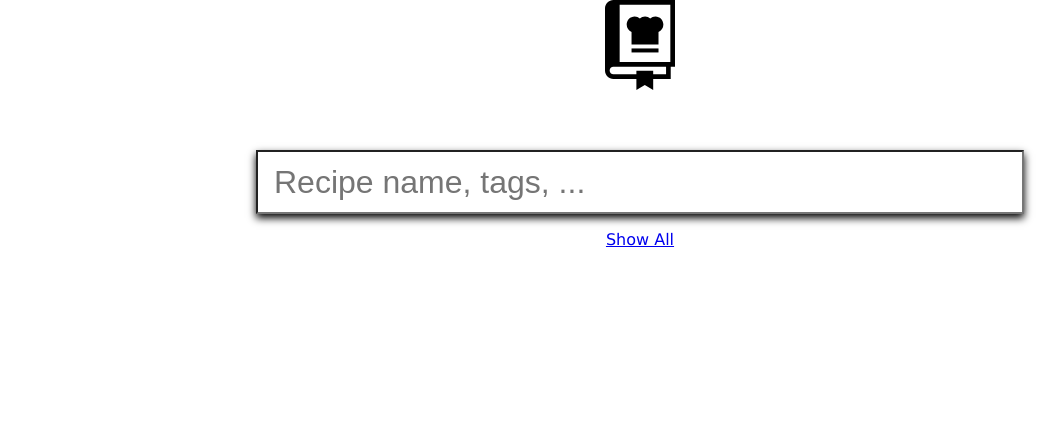
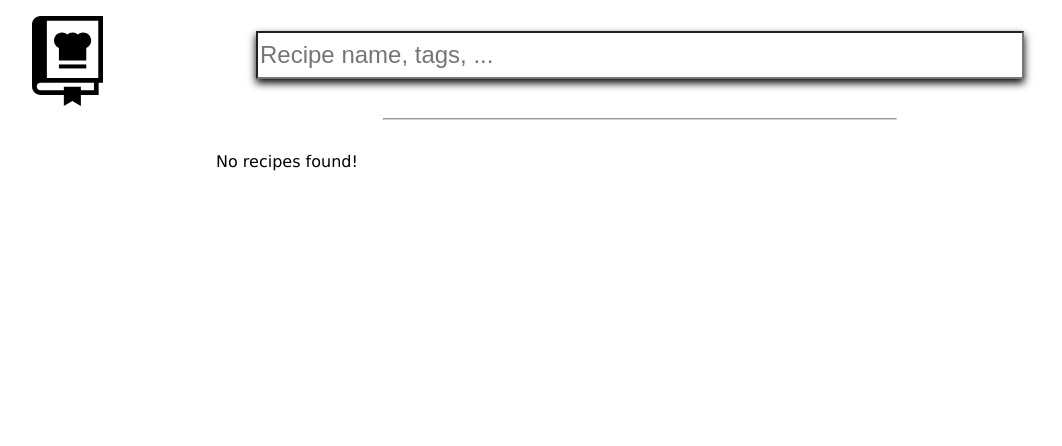
Before and after one commit to strangeglyph/cookbook, a Flask app: template templates/listing.jinja2 in a window 1280 px wide. Shown: the top 446 px of the page, without its empty margins (0-1062 px from the left). Run offline with Flask 2, Linux system fonts and the light colour scheme; the template is opened without the code that fills it, so the values that code supplies are empty; parts of the project's set-up code (start-up, migrations or seed data) failed here and were passed over.

Commit message:
Listing page (desktop only)

```diff
--- a/cookbook.py
+++ b/cookbook.py
@@ -49,6 +49,7 @@ class RecipeStep:
             else:
                 self.yields = [yields]
 
+
 class Recipe:
     def __init__(self, id: str, lang: str, name: str, serves: int,
                  note: str = None,
@@ -68,7 +69,7 @@ class Recipe:
             if type(tags) == str:
                 tags = tags.split()
             for tag in tags:
-                self.tags.append(tag.lower().strip())
+                self.tags.append(tag.lower().strip().strip(','))
 
         self.prep: List[RecipeStep] = []
         if prep is not None:
--- a/main.py
+++ b/main.py
@@ -23,7 +23,11 @@ def lang():
 
 @app.route('/')
 def index():
-    resp = flask.render_template('index.jinja2', langs=book.by_language.keys())
+    if request.args.get("lang") in book.by_language:
+        resp = flask.render_template('index.jinja2', langs=book.by_language.keys(), active_lang=request.args.get("lang"))
+    else:
+        resp = flask.render_template('index.jinja2', langs=book.by_language.keys(), active_lang=lang())
+
     if request.cookies.get("lang") not in book.by_language:
         resp.set_cookie("lang", app.config["defaultlang"])
     if request.args.get("lang") in book.by_language:
@@ -51,12 +55,14 @@ def search():
     for recipe in results:
         print(f"{recipe.name} [{recipe.lang}]")
 
-    if not results:
-        flask.flash("No result found :(")
-        flask.redirect('/')
+    resp = flask.make_response(flask.render_template('listing.jinja2', results=results, active_lang=lang()))
+    return resp
 
-    resp = flask.make_response(flask.render_template('listing.jinja2', langs=book.by_language.keys(), active_lang=lang()))
-    return resp
+
+@app.route("/all")
+def all():
+    results = book.by_language[lang()]
+    return flask.make_response(flask.render_template('listing.jinja2', results=results, active_lang=lang()))
 
 
 if __name__ == "__main__":
--- a/static/style.css
+++ b/static/style.css
@@ -50,6 +50,76 @@ body {
     }
 }
 
+#header {
+    width: 95vw;
+    margin-bottom: 0em;
+    display: grid;
+    grid-template-columns: 4em auto 4em;
+}
+
+#logo-small-container {
+    margin-top: 1em;
+    grid-column: 1 / span 1;
+}
+
+#header-search {
+    grid-column: 2 / span 1;
+    place-self: center;
+}
+
+#header-search-bar {
+    font-size: 1.5em;
+    height: 3rem;
+    width: 48rem;
+    box-shadow: 0 4px 8px;
+}
+
+#divider {
+    border-bottom: 1px solid lightgrey;
+    width: 32em;
+    margin-bottom: 2em;
+}
+
+#results {
+    display: grid;
+    width: 53em;
+    grid-template-areas: "a a";
+    grid-gap: 1em;
+}
+
+.result {
+    width: 26em;
+    border: 1px solid gray;
+    display: grid;
+    grid-template-rows: [top] 1em auto 1em 1px [bottom];
+    grid-template-columns: [left] 150px [text] auto [text-end] 0.5em;
+    grid-gap: 0.5em 1em;
+}
+
+.result-image {
+    grid-row: top / span bottom;
+    grid-column: left / span text;
+    height: 150px;
+}
+
+.result-name {
+    grid-row: top / span 1;
+    grid-column: text / span text-end;
+    font-weight: bold;
+}
+
+.result-description {
+    grid-row: 2 / span 1;
+    grid-column: text / span text-end;
+}
+
+.result-tags {
+    grid-row: 3 / span 1;
+    grid-column: text / span text-end;
+    font-size: smaller;
+    font-style: italic;
+}
+
 #nav {
     margin-top: 1em;
 }
--- a/templates/listing.jinja2
+++ b/templates/listing.jinja2
@@ -2,16 +2,30 @@
 {% block title %}Cookbook{% endblock %}
 {% block header %}Cookbook{% endblock %}
 {% block content %}
-    <div id="logo-small-container">
-        <a href="/"><img id="logo-small" src="/static/logo.svg" alt="Cookbook"></a>
+    <div id="header">
+        <div id="logo-small-container">
+            <a href="/"><img id="logo-small" src="/static/logo.svg" alt="Cookbook"></a>
+        </div>
+        <div id="header-search">
+            <form id="header-search-form" action="/search">
+                <input id="header-search-bar" type="search" name="query" placeholder="Recipe name, tags, ...">
+                <input type="submit" value="&#x1F50D;" hidden>
+            </form>
+        </div>
     </div>
-    <div id="search">
-        <form id="search-form" action="/search">
-            <input id="search-bar" type="search" name="query" placeholder="Recipe name, tags, ...">
-            <input type="submit" value="&#x1F50D;" hidden>
-        </form>
-    </div>
-    <div id="nav">
-        <a href="/all">Show All</a> {% if langs %} | {{ langs|join(" &#9679; ") }} {% endif %}
+    <hr id="divider">
+    <div id="results">
+        {% if not results %}
+            No recipes found!
+        {% else %}
+            {% for recipe in results %}
+                <div class="result">
+                    <img class="result-image" src="/static/no-image.png">
+                    <span class="result-name">{{ recipe.name }}</span>
+                    <span class="result-description">{% if recipe.note %}{{ recipe.note }}{% endif %}</span>
+                    <span class="result-tags">{{ recipe.tags|join(", ") }}</span>
+                </div>
+            {% endfor %}
+        {% endif %}
     </div>
 {% endblock %}
```
Also changed, not shown: static/no-image.png (added), 1 other file.
